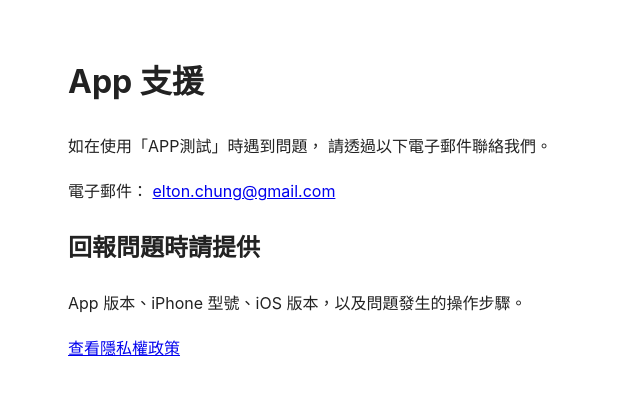
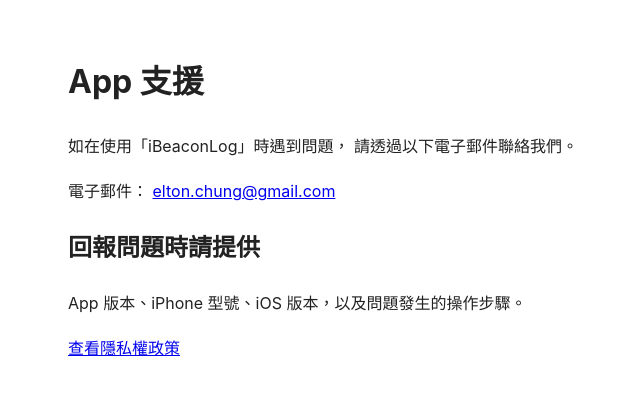
Before and after one commit to eltonchung/my-ios-tool-privacy, a plain HTML site: page support.html in a window 1280 px wide. Shown: the whole page, without its empty margins (192-832 px from the left). Drawn offline with Linux system fonts and the light colour scheme.

Commit message:
Update app name in support message

```diff
--- a/support.html
+++ b/support.html
@@ -23,7 +23,7 @@
   <h1>App 支援</h1>
 
   <p>
-    如在使用「APP測試」時遇到問題，
+    如在使用「iBeaconLog」時遇到問題，
     請透過以下電子郵件聯絡我們。
   </p>
 
```
